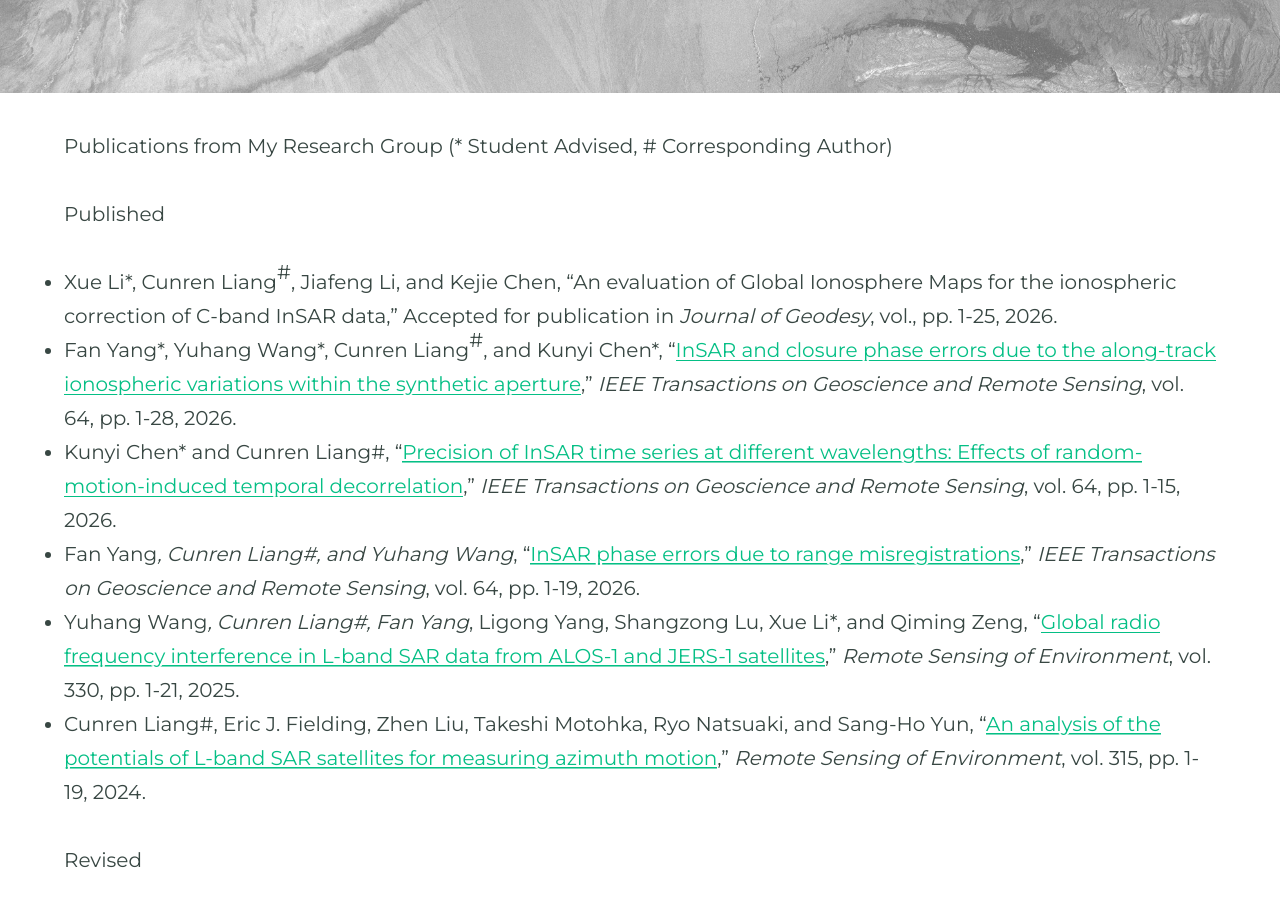
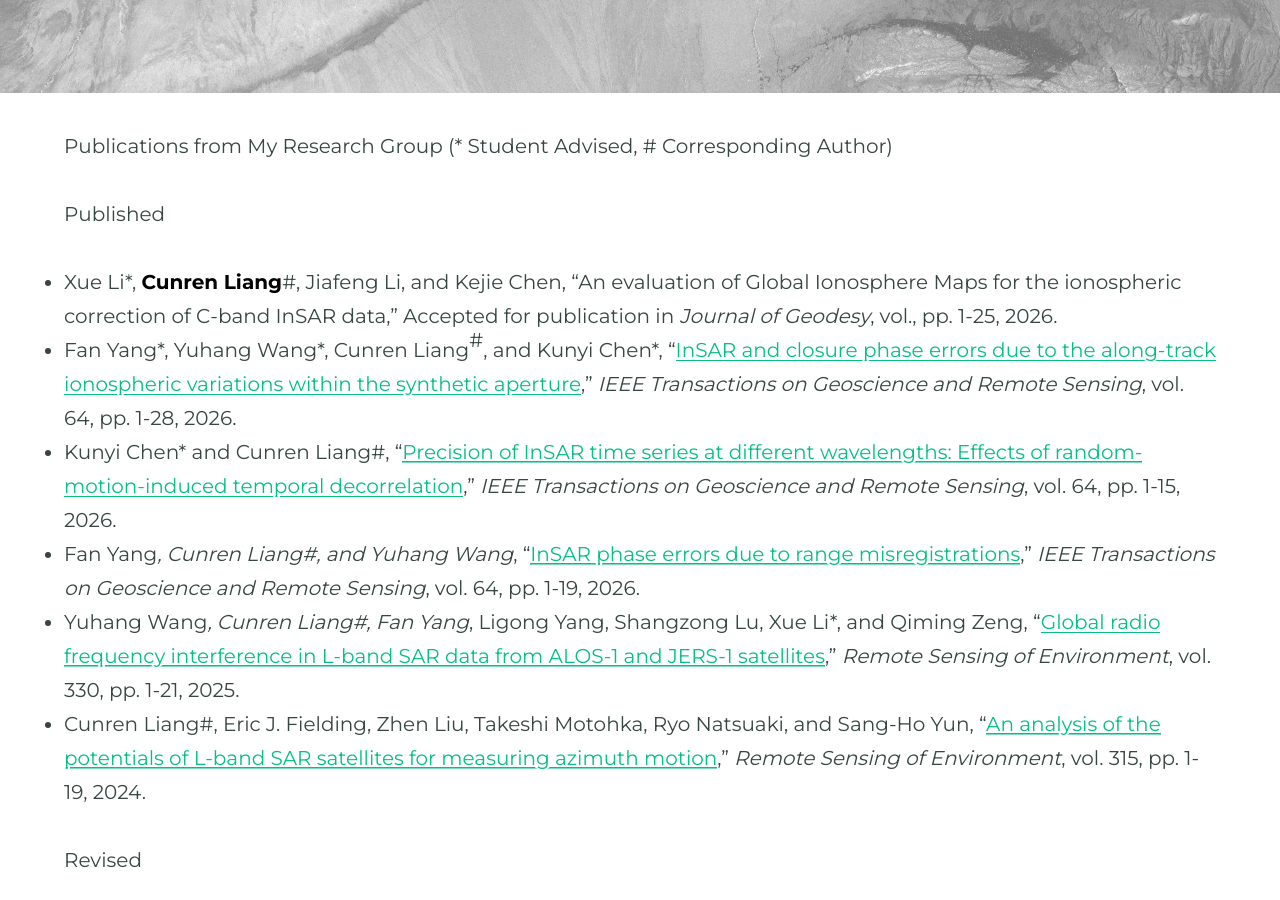
Before and after one commit to CunrenLiang/cunrenliang.github.io, a Jekyll site: the page built from publications.md, in a window 1280 px wide and 900 px high, scrolled down 331 px. Built offline with Jekyll 4.4.1, drawn with Linux system fonts in a browser that asks for light colours; some web fonts are replaced.

Commit message:
Add files via upload

```diff
--- a/publications.md
+++ b/publications.md
@@ -8,7 +8,7 @@ feature_image: "../assets/images/tibet/tibet_s1_a41_210504-210516_4.jpg"
 Publications from My Research Group (* Student Advised, # Corresponding Author)
 
 Published
-* Xue Li\*, Cunren Liang<sup>#</sup>, Jiafeng Li, and Kejie Chen, "An evaluation of Global Ionosphere Maps for the ionospheric correction of C-band InSAR data," Accepted for publication in _Journal of Geodesy_, vol., pp. 1-25, 2026.
+* Xue Li\*, <span style="color:black; font-weight: 600">Cunren Liang</span>\#, Jiafeng Li, and Kejie Chen, "An evaluation of Global Ionosphere Maps for the ionospheric correction of C-band InSAR data," Accepted for publication in _Journal of Geodesy_, vol., pp. 1-25, 2026.
 
 * Fan Yang\*, Yuhang Wang\*, Cunren Liang<sup>#</sup>, and Kunyi Chen*, "[InSAR and closure phase errors due to the along-track ionospheric variations within the synthetic aperture](https://doi.org/10.1109/TGRS.2026.3721702)," _IEEE Transactions on Geoscience and Remote Sensing_, vol. 64, pp. 1-28, 2026.
 
```
